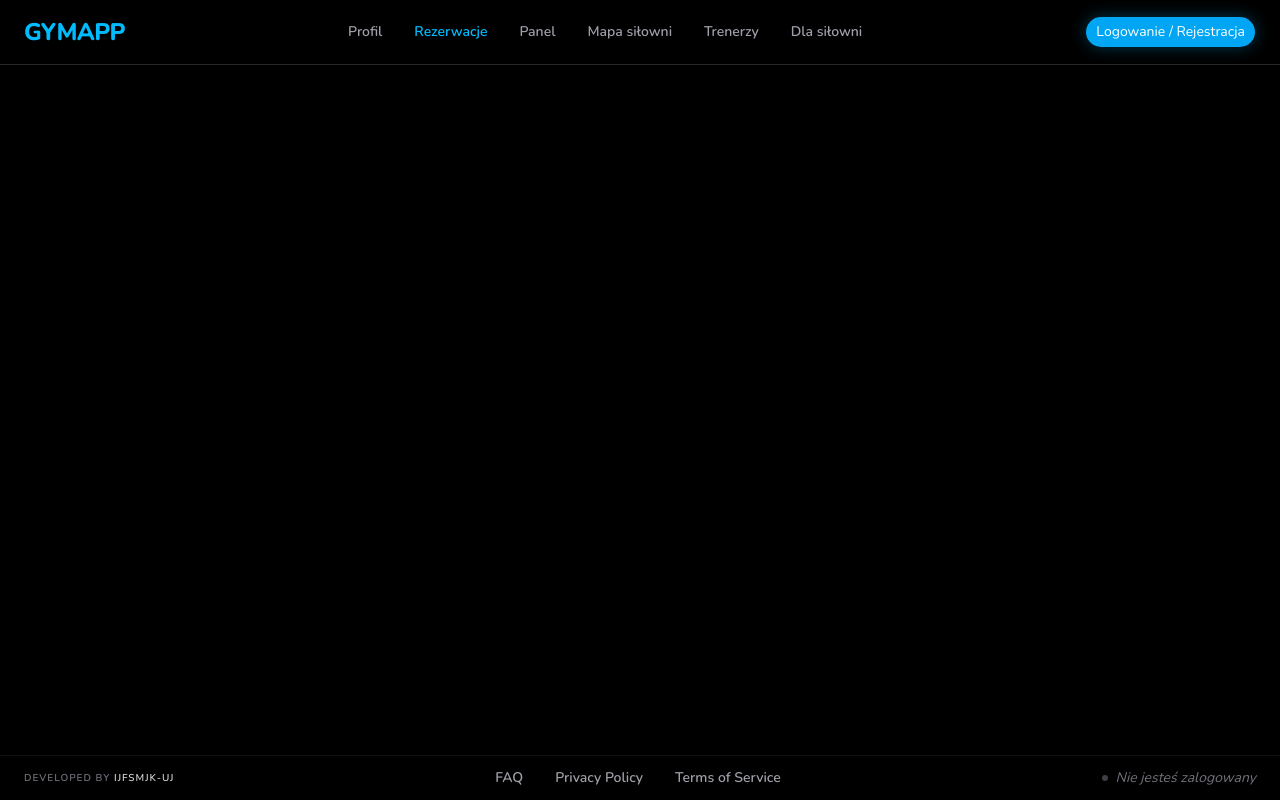
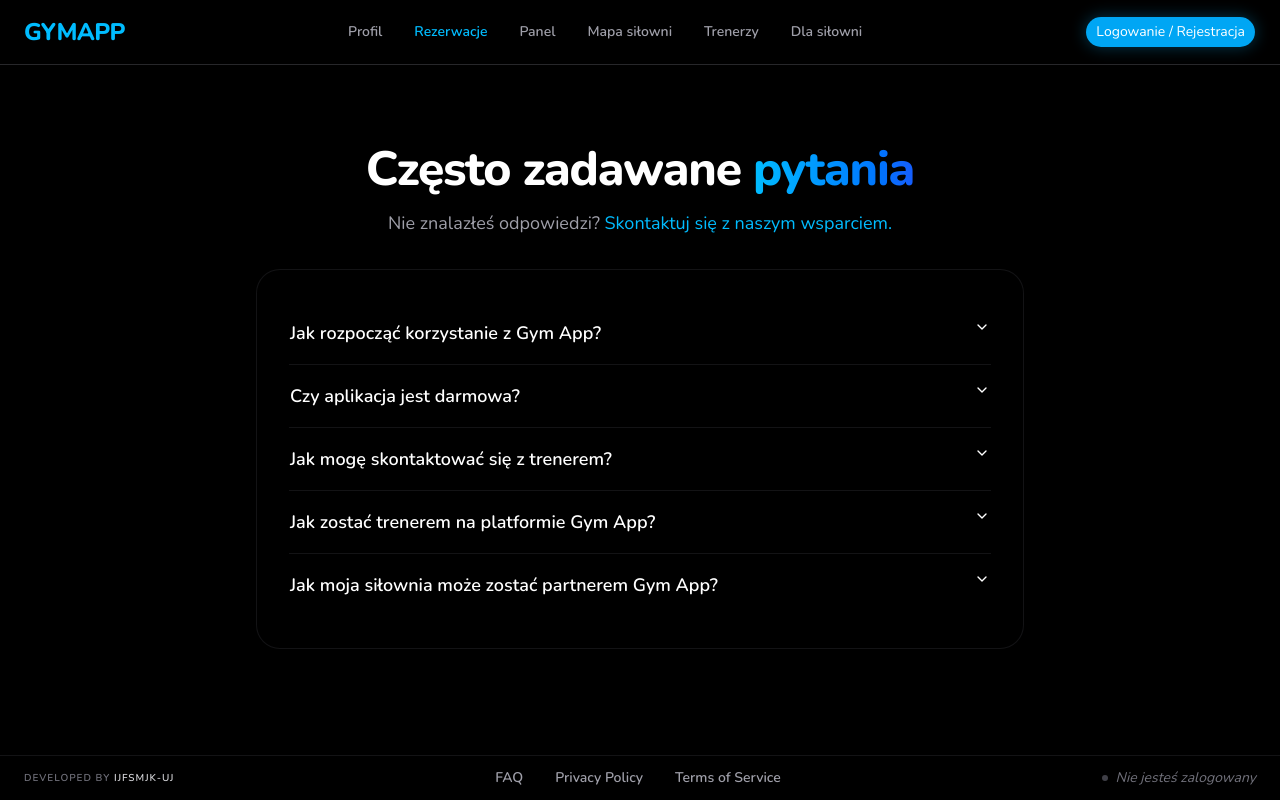
Before and after one commit to IJFSMJK-uj/ZESP_PROG-gym_app, a React (Vite) app in the folder frontend/: page /faq in a window 1280 px wide. Built offline with nearby package versions, Linux system fonts and the light colour scheme.

Commit message:
Dodanie przycisków (FAQ + 2x placeholder) do stopki. Stworzenie strony FAQ

```diff
--- a/frontend/src/App.tsx
+++ b/frontend/src/App.tsx
@@ -15,6 +15,7 @@ import { GymAdminPage } from "./pages/GymAdminPage";
 import TrainerSchedulePage from "./pages/TrainerSchedulePage";
 import { ContactPage } from "./pages/ContactPage";
 import { MyReservationsPage } from "./pages/MyReservationsPage";
+import { FaqPage } from "./pages/FaqPage";
 
 function App() {
   return (
@@ -38,6 +39,7 @@ function App() {
               <Route path="/gym/admin" element={<GymAdminPage />} />
               <Route path="/trainer-invite/:hash" element={<GymInviteTrainerPage />} />
               <Route path="/contact" element={<ContactPage />} />
+              <Route path="/faq" element={<FaqPage />} />
             </Routes>
           </main>
 
--- /dev/null
+++ b/frontend/src/components/ui/accordion.tsx
@@ -0,0 +1,82 @@
+import * as React from "react";
+import { Accordion as AccordionPrimitive } from "radix-ui";
+
+import { cn } from "@/lib/utils";
+import { ChevronDownIcon, ChevronUpIcon } from "lucide-react";
+
+function Accordion({ className, ...props }: React.ComponentProps<typeof AccordionPrimitive.Root>) {
+  return (
+    <AccordionPrimitive.Root
+      data-slot="accordion"
+      className={cn("flex w-full flex-col", className)}
+      {...props}
+    />
+  );
+}
+
+function AccordionItem({
+  className,
+  ...props
+}: React.ComponentProps<typeof AccordionPrimitive.Item>) {
+  return (
+    <AccordionPrimitive.Item
+      data-slot="accordion-item"
+      className={cn("not-last:border-b", className)}
+      {...props}
+    />
+  );
+}
+
+function AccordionTrigger({
+  className,
+  children,
+  ...props
+}: React.ComponentProps<typeof AccordionPrimitive.Trigger>) {
+  return (
+    <AccordionPrimitive.Header className="flex">
+      <AccordionPrimitive.Trigger
+        data-slot="accordion-trigger"
+        className={cn(
+          "group/accordion-trigger relative flex flex-1 items-start justify-between rounded-lg border border-transparent py-2.5 text-left text-sm font-medium transition-all outline-none hover:underline focus-visible:border-ring focus-visible:ring-3 focus-visible:ring-ring/50 focus-visible:after:border-ring disabled:pointer-events-none disabled:opacity-50 **:data-[slot=accordion-trigger-icon]:ml-auto **:data-[slot=accordion-trigger-icon]:size-4 **:data-[slot=accordion-trigger-icon]:text-muted-foreground",
+          className
+        )}
+        {...props}
+      >
+        {children}
+        <ChevronDownIcon
+          data-slot="accordion-trigger-icon"
+          className="pointer-events-none shrink-0 group-aria-expanded/accordion-trigger:hidden"
+        />
+        <ChevronUpIcon
+          data-slot="accordion-trigger-icon"
+          className="pointer-events-none hidden shrink-0 group-aria-expanded/accordion-trigger:inline"
+        />
+      </AccordionPrimitive.Trigger>
+    </AccordionPrimitive.Header>
+  );
+}
+
+function AccordionContent({
+  className,
+  children,
+  ...props
+}: React.ComponentProps<typeof AccordionPrimitive.Content>) {
+  return (
+    <AccordionPrimitive.Content
+      data-slot="accordion-content"
+      className="overflow-hidden text-sm data-open:animate-accordion-down data-closed:animate-accordion-up"
+      {...props}
+    >
+      <div
+        className={cn(
+          "h-(--radix-accordion-content-height) pt-0 pb-2.5 [&_a]:underline [&_a]:underline-offset-3 [&_a]:hover:text-foreground [&_p:not(:last-child)]:mb-4",
+          className
+        )}
+      >
+        {children}
+      </div>
+    </AccordionPrimitive.Content>
+  );
+}
+
+export { Accordion, AccordionItem, AccordionTrigger, AccordionContent };
--- /dev/null
+++ b/frontend/src/pages/FaqPage.tsx
@@ -0,0 +1,81 @@
+import {
+  Accordion,
+  AccordionContent,
+  AccordionItem,
+  AccordionTrigger,
+} from "../components/ui/accordion";
+
+const faqData = [
+  {
+    question: "Jak rozpocząć korzystanie z Gym App?",
+    answer:
+      "Wystarczy założyć darmowe konto w zakładce Rejestracja. Po zalogowaniu uzyskasz dostęp do listy siłowni, trenerów i będziesz mógł rozpocząć planowanie swoich treningów.",
+  },
+  {
+    question: "Czy aplikacja jest darmowa?",
+    answer:
+      "Tak, podstawowe funkcje takie jak rejestracja, przeglądanie trenerów i śledzenie własnych postępów są całkowicie darmowe. Wybrani trenerzy mogą jednak pobierać opłaty za indywidualne plany.",
+  },
+  {
+    question: "Jak mogę skontaktować się z trenerem?",
+    answer:
+      "Po przejściu do zakładki 'Trenerzy', wybierz profil interesującej Cię osoby. Znajdziesz tam przycisk umożliwiający bezpośredni kontakt lub wykupienie konsultacji.",
+  },
+  {
+    question: "Jak zostać trenerem na platformie Gym App?",
+    answer:
+      "Proces dołączania dla trenerów odbywa się na podstawie zaproszeń. Specjalny, unikalny link rejestracyjny generuje menadżer siłowni, z którą chcesz współpracować. Poproś go o wygenerowanie dostępu! Jeśli Twojego klubu jeszcze u nas nie ma, zaproponuj im współpracę.",
+  },
+  {
+    question: "Jak moja siłownia może zostać partnerem Gym App?",
+    answer:
+      "Jesteś właścicielem siłowni? Zawsze chętnie powiększamy naszą sieć! Aby zgłosić swój klub, przejdź do zakładki 'Dla siłowni' i wypełnij znajdujący się tam formularz. Nasz zespół skontaktuje się z Tobą najszybciej jak to możliwe, aby omówić szczegóły i skonfigurować Twoją przestrzeń.",
+  },
+];
+
+export const FaqPage = () => {
+  return (
+    <div className="flex flex-col items-center justify-center w-full min-h-[70vh] py-12 px-4">
+      <div className="w-full max-w-3xl space-y-8">
+        {/* Nagłówek strony */}
+        <div className="text-center space-y-4">
+          <h1 className="text-4xl md:text-5xl font-extrabold text-white tracking-tight">
+            Często zadawane{" "}
+            <span className="text-transparent bg-clip-text bg-gradient-to-r from-sky-400 to-blue-600">
+              pytania
+            </span>
+          </h1>
+          <p className="text-zinc-400 text-lg">
+            Nie znalazłeś odpowiedzi?{" "}
+            <a
+              href="mailto:kontakt@gymapp.pl"
+              className="text-sky-400 hover:text-sky-300 hover:underline underline-offset-4 transition-all"
+            >
+              Skontaktuj się z naszym wsparciem.
+            </a>
+          </p>
+        </div>
+
+        {/* Akordeon z pytaniami */}
+        <div className="bg-black/50 backdrop-blur-sm border border-zinc-800/50 rounded-3xl p-6 md:p-8 shadow-2xl">
+          <Accordion type="single" collapsible className="w-full">
+            {faqData.map((faq, index) => (
+              <AccordionItem
+                key={index}
+                value={`item-${index}`}
+                className="border-b border-zinc-800/50 last:border-0"
+              >
+                <AccordionTrigger className="text-left text-white transition-colors py-4 font-semibold text-md md:text-lg">
+                  {faq.question}
+                </AccordionTrigger>
+                <AccordionContent className="text-zinc-400 leading-relaxed pb-4 text-sm md:text-base">
+                  {faq.answer}
+                </AccordionContent>
+              </AccordionItem>
+            ))}
+          </Accordion>
+        </div>
+      </div>
+    </div>
+  );
+};
```
